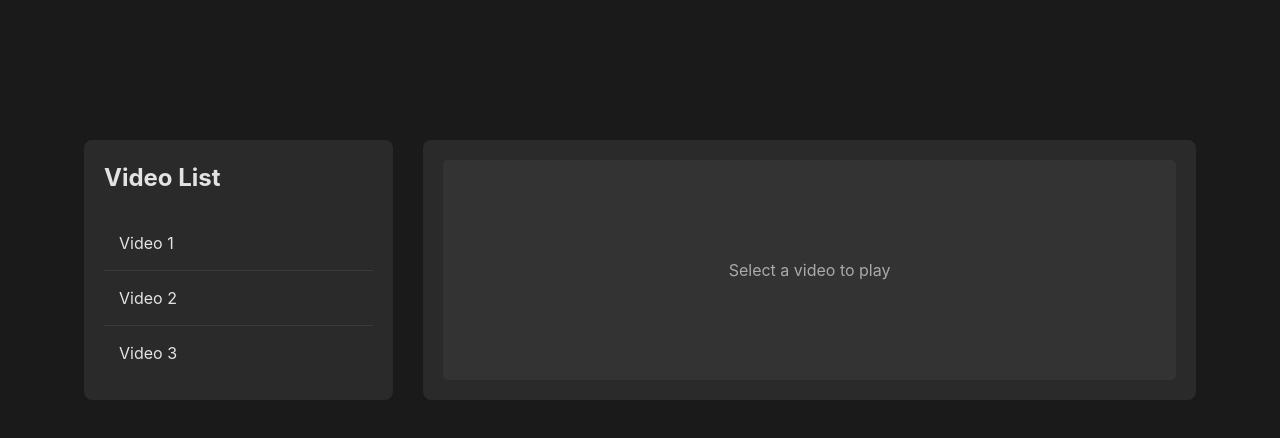
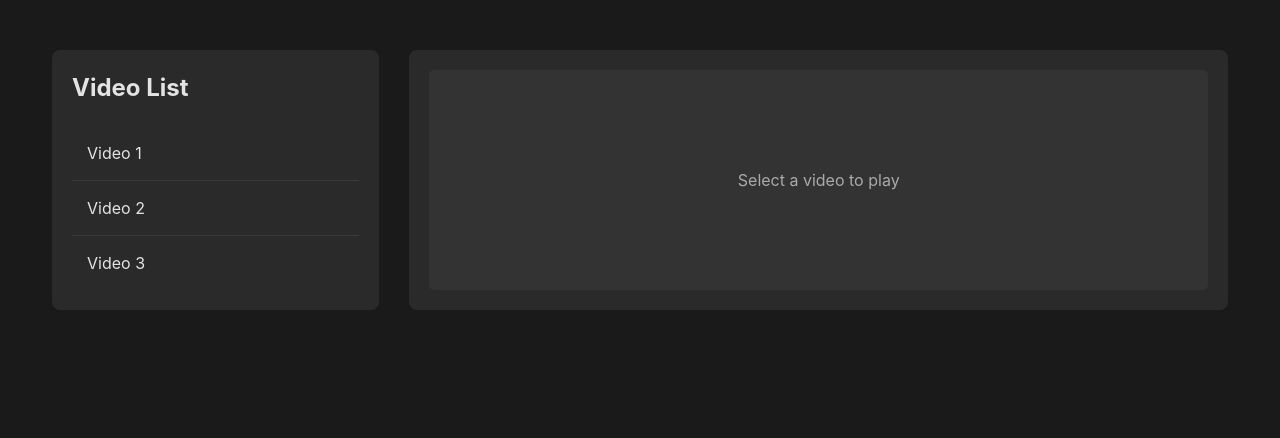
Before and after one commit to rahulsingschauhan/video-player, a React (Vite) app: page / in a window 1280 px wide. Shown: the top 438 px of the page. Built offline with nearby package versions, Linux system fonts and the light colour scheme.

Commit message:
Update more

```diff
--- a/src/pages/HomePage/style.css
+++ b/src/pages/HomePage/style.css
@@ -10,12 +10,12 @@
 }
 
 .app {
-  max-width: 1200px;
-  width: 90vw;
-  max-height: 600px;
-  height: 90vh;
+  max-width: 1300px;
+  width: 95vw;
+  max-height: 700px;
+  height: 95vh;
   margin: 0 auto;
-  padding: 40px 20px;
+  padding: 0 20px;
   animation: slideDown 0.5s ease-out;
 }
 
```
